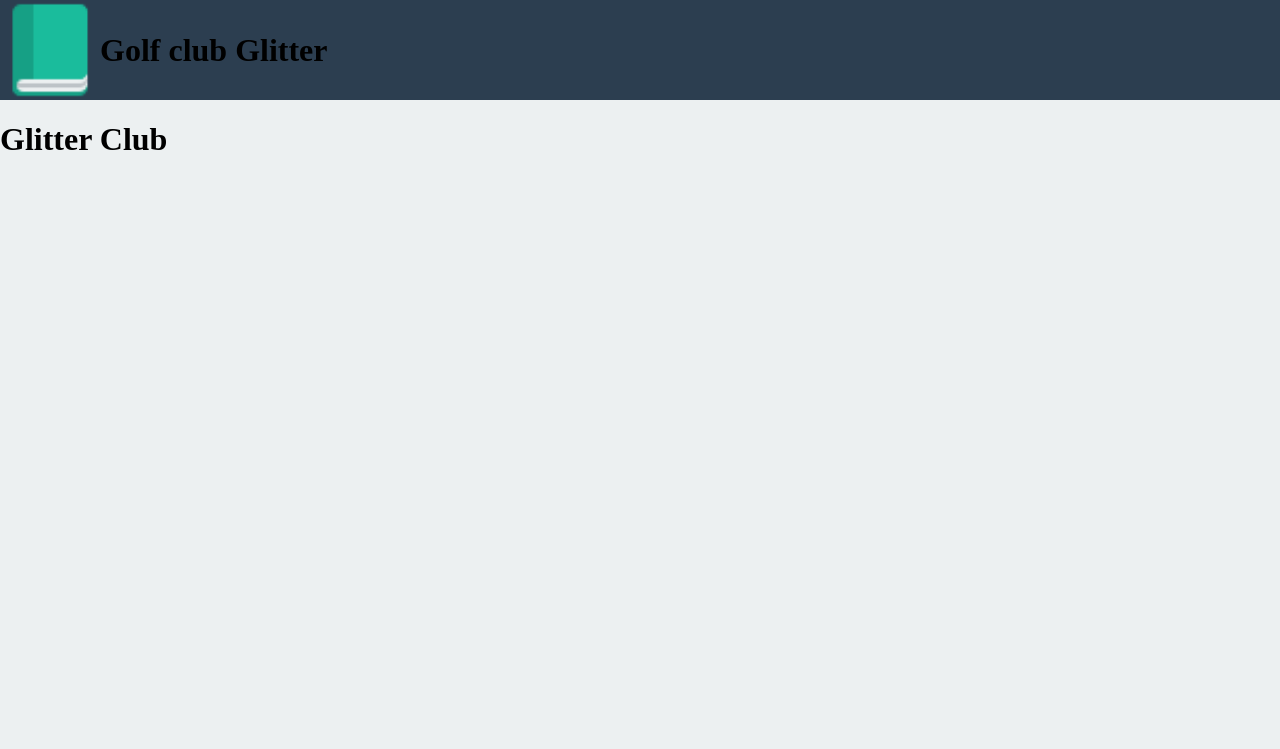
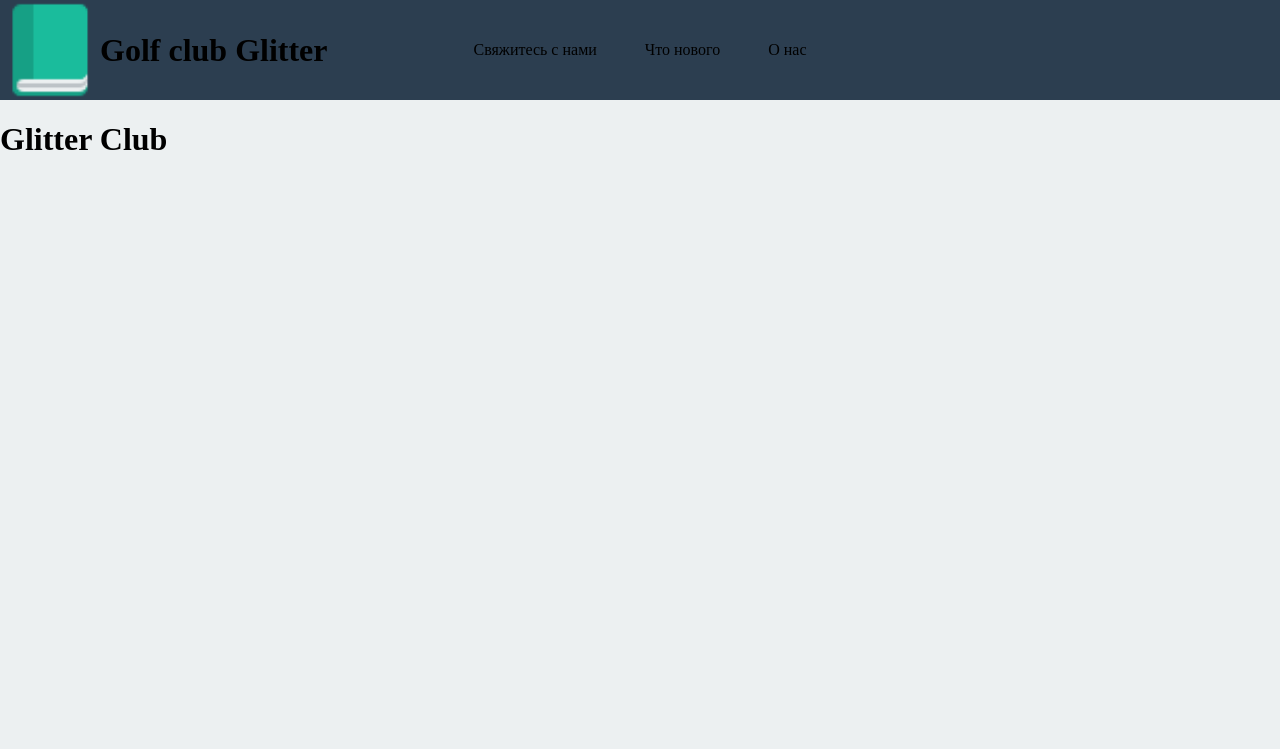
Before and after one commit to myshhh-13/glittergolfclub, a Flask app: template app/templates/index.html in a window 1280 px wide. Shown: the top 749 px of the page. Run offline with Flask 3, Linux system fonts and the light colour scheme; the template is opened without the code that fills it: most values are stand-ins (such as "Sample title", 1, 10 or a date in 2020); parts of the project's set-up code (start-up, migrations or seed data) failed here and were passed over.

Commit message:
Add links

```diff
--- a/app/static/css/style.css
+++ b/app/static/css/style.css
@@ -10,19 +10,24 @@ body {
 }
 
 header {
+	display: flex;
 	flex: 0 0 7%;
     background-color: #2c3e50;
+	align-items: center;
 }
 
 main {
-	flex: 1 1 88%;
+	display: flex;
+	flex: 1 1 90%;
 	overflow: auto;
     background-color: #ecf0f1;
 }
 
 footer {
-	flex: 0 0 5%;
+	display: flex;
+	flex: 0 0 3%;
     background-color: #34495e;
+	align-items: center;
 }
 
 .logo-container {
@@ -31,3 +36,17 @@ footer {
 	text-decoration: none;
 	color: inherit;
 }
+
+.links-container {
+	display: flex;
+	align-items: center;
+	gap: 3rem;
+	position: absolute;
+	left: 50%;
+	transform: translateX(-50%);
+}
+
+.links-container a{
+	text-decoration: none;
+	color: inherit;
+}
--- a/app/templates/layout.html
+++ b/app/templates/layout.html
@@ -12,6 +12,11 @@
 				<img src="static/img/icon.png" alt="Logo" width="100" height="100">
 				<h1>Golf club Glitter</h1>
 			</a>
+			<div class="links-container">
+				<a href="/">Свяжитесь с нами</a>
+				<a href="/">Что нового</a>
+				<a href="/">О нас</a>
+			</div>
 		</header>
 		<main>
 			{% block content %}{% endblock %}
```
Also changed, not shown: 1 other file.
